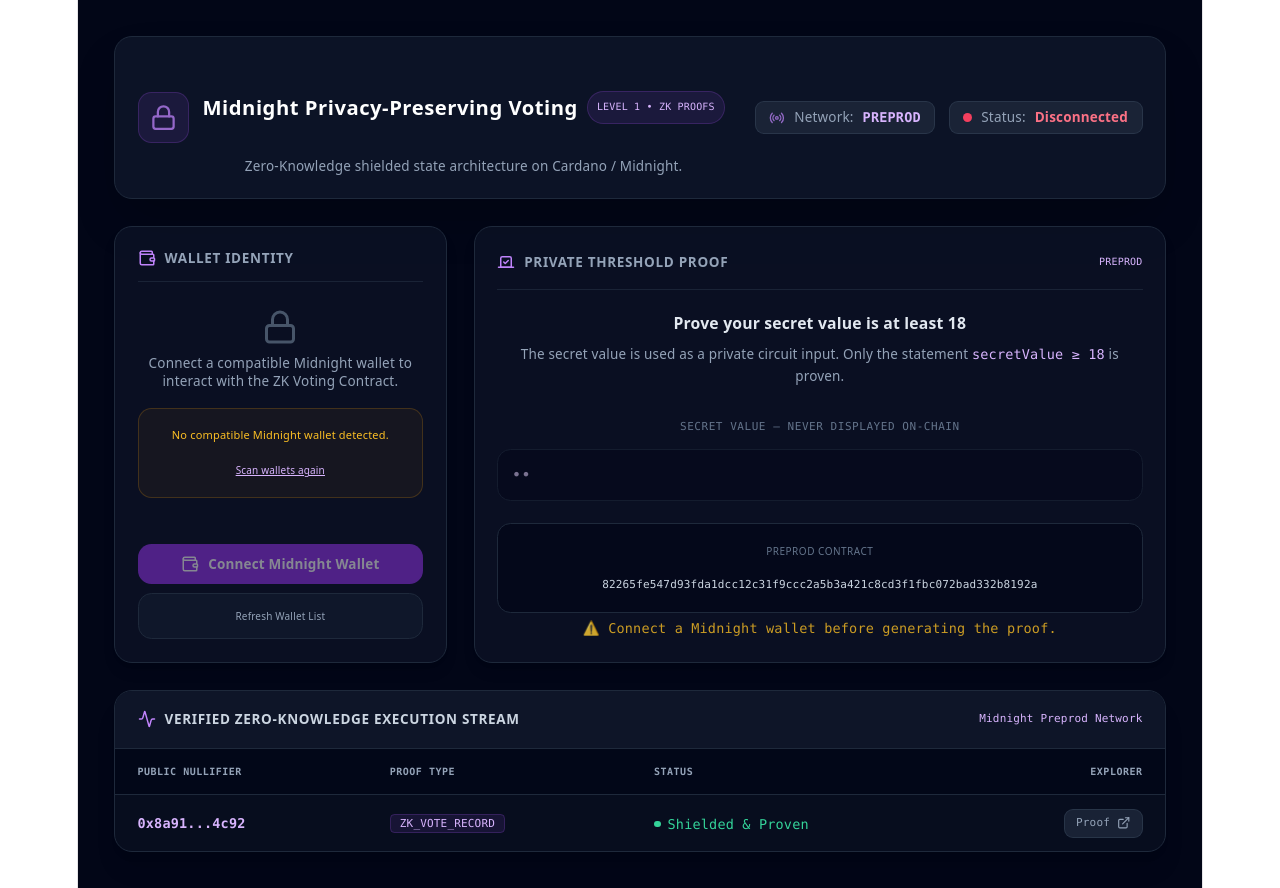
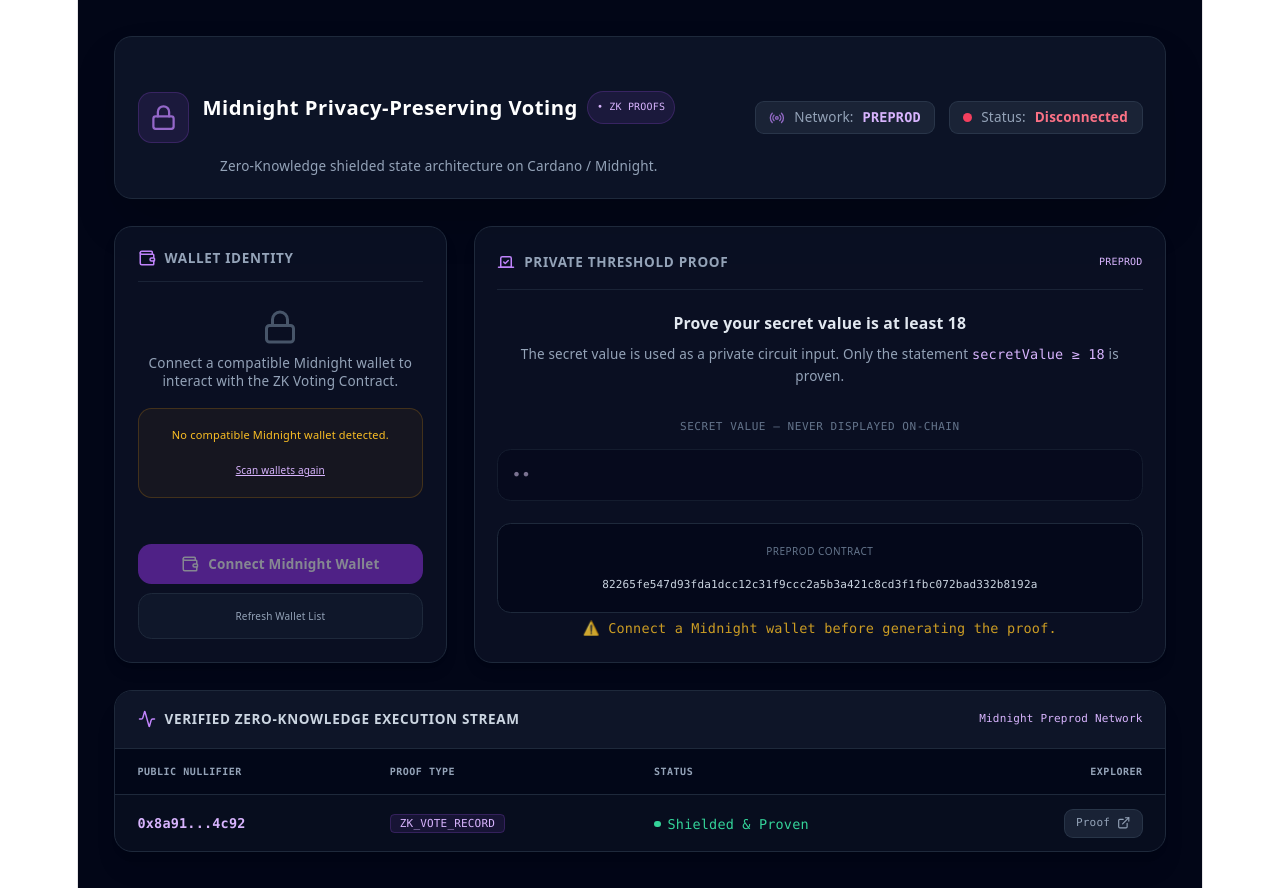
Before and after one commit to mustafaColak0/midnight-project-v1, a React (Vite) app in the folder frontend/: page / in a window 1280 px wide. Built offline with nearby package versions, Linux system fonts and the light colour scheme; what @midnight-ntwrk/compact-runtime, @midnight-ntwrk/midnight-js-protocol would draw is missing.

Commit message:
ui: update header label to ZK PROOFS

```diff
--- a/frontend/src/App.tsx
+++ b/frontend/src/App.tsx
@@ -404,7 +404,7 @@ export default function App() {
                 </h1>
 
                 <span className="text-[10px] uppercase font-mono px-2 py-0.5 rounded-full bg-purple-500/10 text-purple-300 border border-purple-500/20">
-                  Level 1 • ZK Proofs
+                  • ZK Proofs
                 </span>
               </div>
 
```
